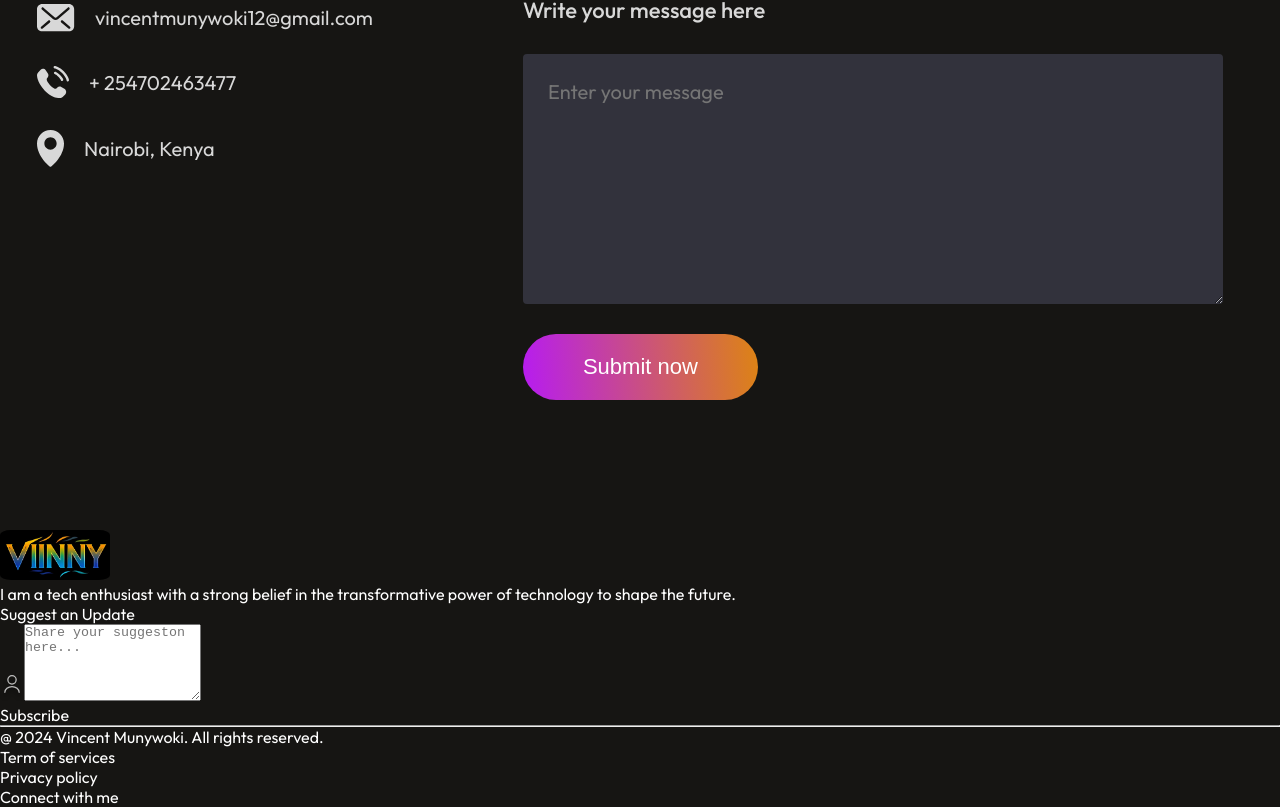
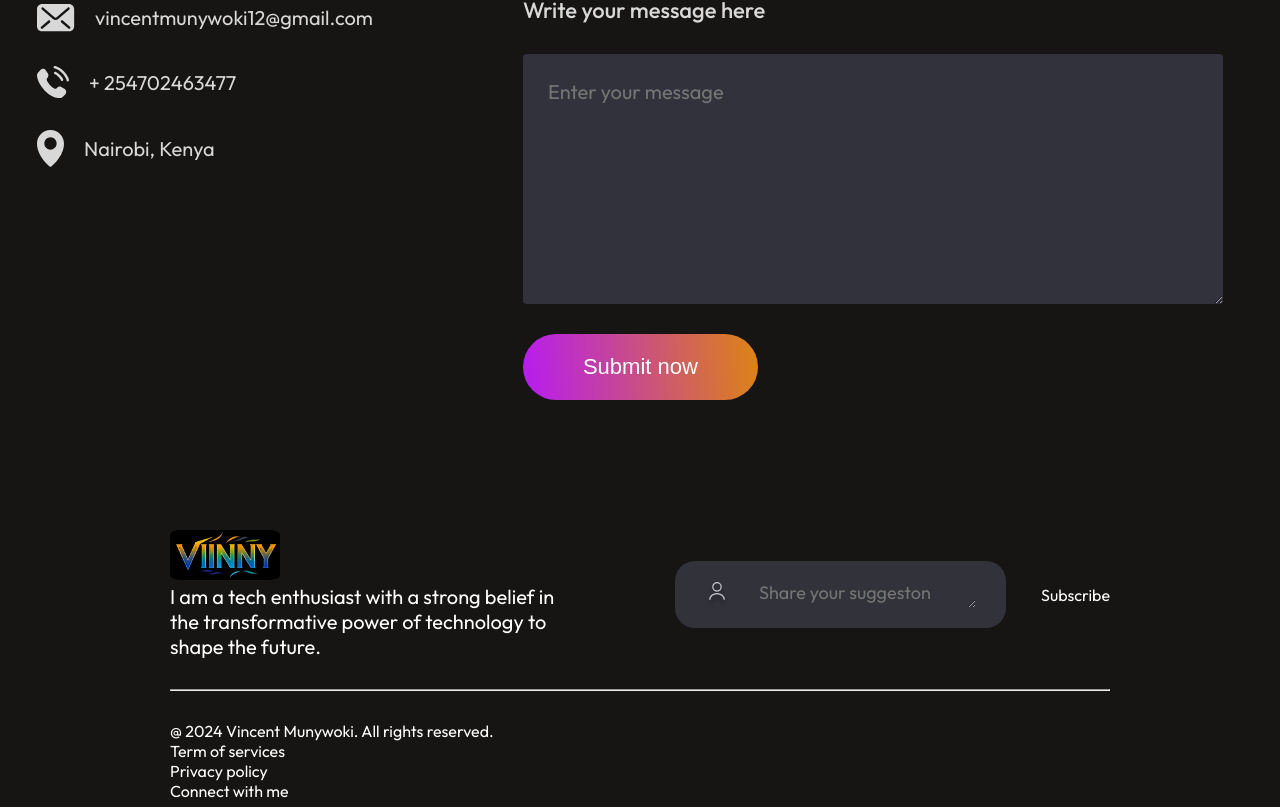
Before and after one commit to vincentMunywoki/my-portfolio, a React (Vite) app: page / in a window 1280 px wide. Shown: the part 5509-6316 px from the top of the page. Built offline with nearby package versions, Linux system fonts and the light colour scheme.

Commit message:
footer-update

```diff
--- a/src/Components/Footer/Footer.css
+++ b/src/Components/Footer/Footer.css
@@ -1,6 +1,41 @@
+.footer{
+    margin: 50px 170px;
+    display: flex;
+    flex-direction: column;
+    gap: 30px;
+}
+.footer-top{
+    display: flex;
+    justify-content: space-between;
+}
+.footer-top-left p{
+    font-size: 20px;
+    max-width: 400px;
+}
+
 .footer-top-left img {
     width: 110px; /* Adjust the size as needed */
     height: 50px; /* Make height the same as width to keep it circular */
     border-radius: 10%; /* Rounds the image */
     /*object-fit: cover; /* Ensures the image fills the circle shape */
 }
+.footer-top-right{
+    display: flex;
+    align-items: center;
+    gap: 35px;
+}
+.footer-email-input{
+    display: flex;
+    gap: 30px;
+    padding: 20px 30px;
+    border-radius: 20px;
+    background: #32323B;
+}
+.footer-email-input textarea{
+    outline: none;
+    border: none;
+    background: transparent;
+    color: #a0a0a0;
+    font-family: Outfit;
+    font-size: 18px;
+}
--- a/src/Components/Footer/Footer.jsx
+++ b/src/Components/Footer/Footer.jsx
@@ -13,9 +13,8 @@ const Footer = () => {
             </div>
             <div className="footer-top-right">
                 <div className="footer-email-input">
-                    <p>Suggest an Update</p>
                     <img src={user_icon} alt="" />
-                    <textarea name="text" rows="5" placeholder='Share your suggeston here...'></textarea>
+                    <textarea name="text" rows="1" placeholder='Share your suggeston here...'></textarea>
                 </div>
                 <div className="foter-subscribe">Subscribe</div>
             </div>
```
